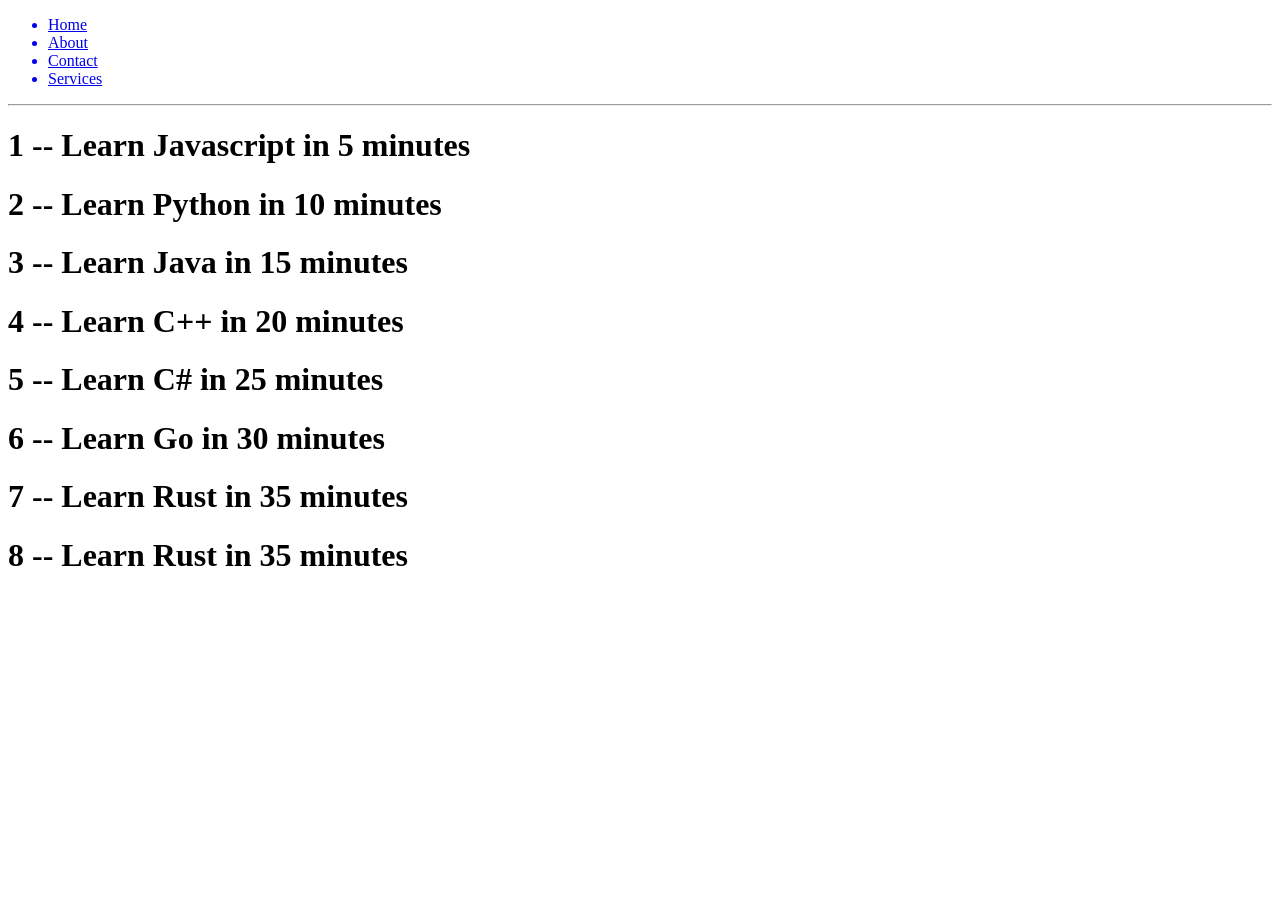
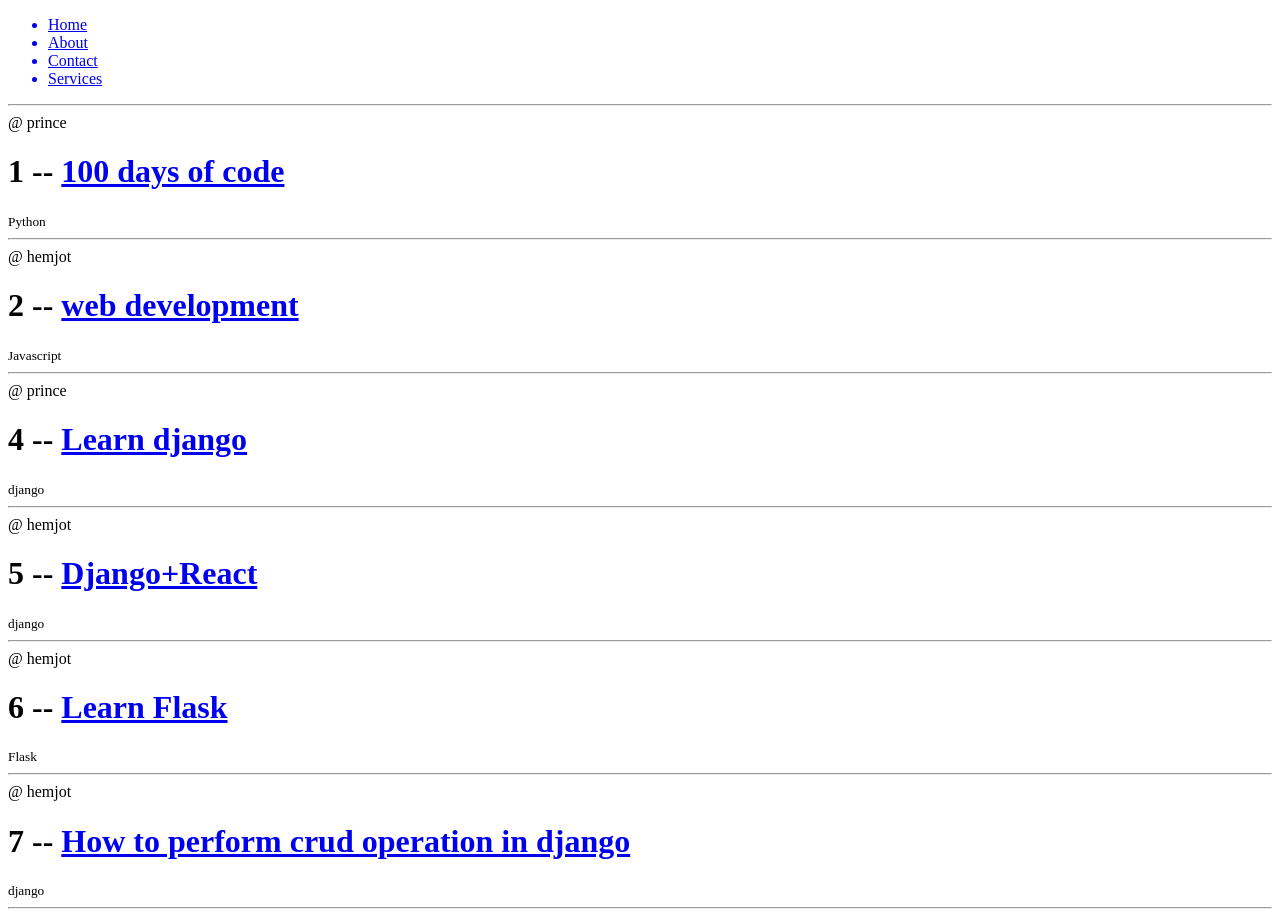
Before and after one commit to princesinghrajput/project-django, a Django app: page / in a window 1280 px wide. Before the commit the page ends 566 px from the top, so only its background shows below. Run offline with Django 5.2, Linux system fonts and the light colour scheme; data comes from the database, SQL or seed files in the repository; both versions use the stored data as it was after the commit.

Commit message:
Django templates done

```diff
--- a/studybuddy/base/models.py
+++ b/studybuddy/base/models.py
@@ -2,7 +2,6 @@ from django.db import models
 from django.contrib.auth.models import User
 
 # Create your models here.
-
 
 class Topic(models.Model):
     name = models.CharField(max_length=100)
@@ -15,7 +14,6 @@ class Room(models.Model):
     #host
     host=models.ForeignKey(User, on_delete=models.SET_NULL, null=True )
     name = models.CharField(max_length=100)
-
     #topic
     topic=models.ForeignKey(Topic, on_delete=models.CASCADE, null=True)
 
--- a/studybuddy/base/templates/base/home.html
+++ b/studybuddy/base/templates/base/home.html
@@ -5,7 +5,11 @@
 
 
     {% for room in rooms %}
-        <h1>{{room.id}} -- {{room.name}} </h1>
+    <span>@ {{room.host.username}}</span>
+        <h1>{{room.id}} -- <a href="{% url 'room' room.id %}">{{room.name}}</a> </h1>
+        <small>{{room.topic.name}}</small>
+
+        <hr>
     {% endfor %}
 
 </div>
--- a/studybuddy/base/templates/base/room.html
+++ b/studybuddy/base/templates/base/room.html
@@ -2,4 +2,5 @@
 
 {% block content %}
 <h1>{{room.name}}</h1>
+<p>{{room.description}}</p>
 {% endblock %}
--- a/studybuddy/base/urls.py
+++ b/studybuddy/base/urls.py
@@ -3,12 +3,12 @@ from . import views
 
 urlpatterns = [
 
-    path('',views.Home ),
-    path('room/', views.Room),
+    path('',views.home, name='home' ),
+    path('room/', views.room),
 
-    path('room/<str:pk>/', views.Room),
+    path('room/<str:pk>/', views.room, name='room'),
 
-    path('about/', views.About)
+    path('about/', views.about)
 
 
 ]
--- a/studybuddy/base/views.py
+++ b/studybuddy/base/views.py
@@ -1,37 +1,45 @@
 from django.shortcuts import render
 from django.http import HttpResponse
+from .models import Room
 
 # Create your views here.
 
-rooms = [
-    {'id':1, 'name':'Learn Javascript in 5 minutes'},
-    {'id':2, 'name':'Learn Python in 10 minutes'},
-    {'id':3, 'name':'Learn Java in 15 minutes'},
-    {'id':4, 'name':'Learn C++ in 20 minutes'},
-    {'id':5, 'name':'Learn C# in 25 minutes'},
-    {'id':6, 'name':'Learn Go in 30 minutes'},
-    {'id':7, 'name':'Learn Rust in 35 minutes'},
-    {'id':8, 'name':'Learn Rust in 35 minutes'},
-]
+# rooms = [
+#     {'id':1, 'name':'Learn Javascript in 5 minutes'},
+#     {'id':2, 'name':'Learn Python in 10 minutes'},
+#     {'id':3, 'name':'Learn Java in 15 minutes'},
+#     {'id':4, 'name':'Learn C++ in 20 minutes'},
+#     {'id':5, 'name':'Learn C# in 25 minutes'},
+#     {'id':6, 'name':'Learn Go in 30 minutes'},
+#     {'id':7, 'name':'Learn Rust in 35 minutes'},
+#     {'id':8, 'name':'Learn Rust in 35 minutes'},
+# ]
 
 
 
 
-def Home(request):
+def home(request):
+    #! Query to fetch Room data from database
+
+    rooms= Room.objects.all()
+
     return render(request, 'base/home.html', context={'rooms':rooms})
 
 
-def Room(request, pk):
-    room = None
-    for r in rooms:
-        if r['id'] == int(pk):
-            room = r
+def room(request, pk):
+    #! Fetch Room data from database using room id
+    room = Room.objects.get(id=pk)
 
 
-        context = {'room':room}
+    # room = None
+    # for r in rooms:
+    #     if r['id'] == int(pk):
+    #         room = r
+
+    context = {'room':room}
     return render(request, 'base/room.html', context)
 
 
 
-def About(request):
+def about(request):
     return render(request, 'base/about.html')
```
Also changed, not shown: studybuddy/db.sqlite3.
